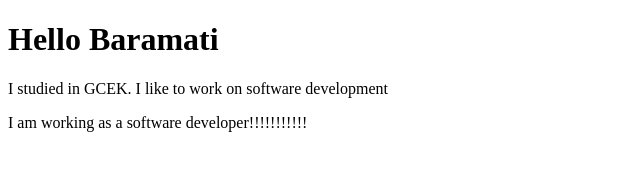
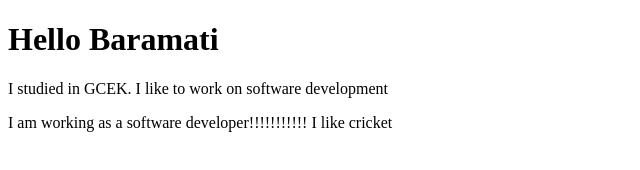
Before and after one commit to shivanisawant312/ShivaniS, a plain HTML site: page index.html in a window 1280 px wide. Shown: the full height of the page, 0-640 px from the left. Drawn offline with Linux system fonts and the light colour scheme.

Commit message:
update interest

```diff
--- a/index.html
+++ b/index.html
@@ -12,5 +12,7 @@
 
      I am working as a software developer!!!!!!!!!!!
 
+     I like cricket
+
 </body>
 </html>
```
